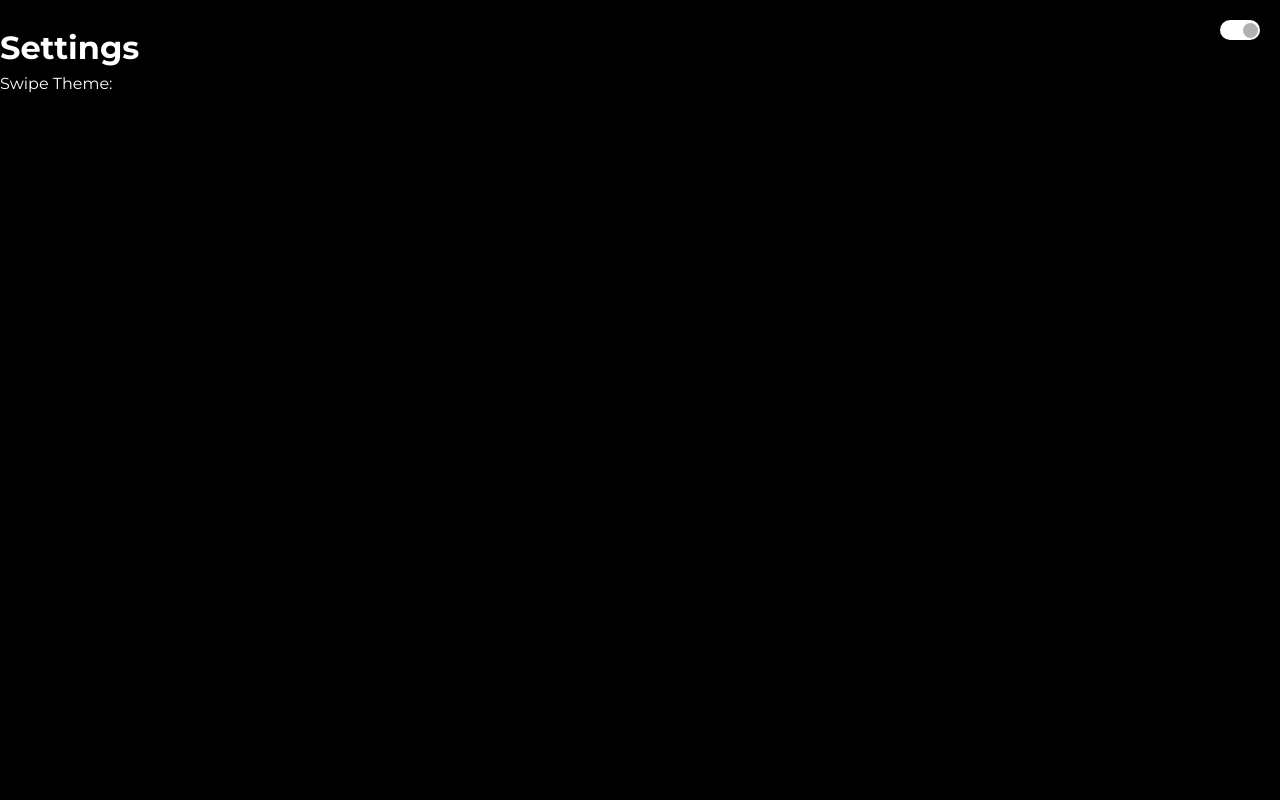
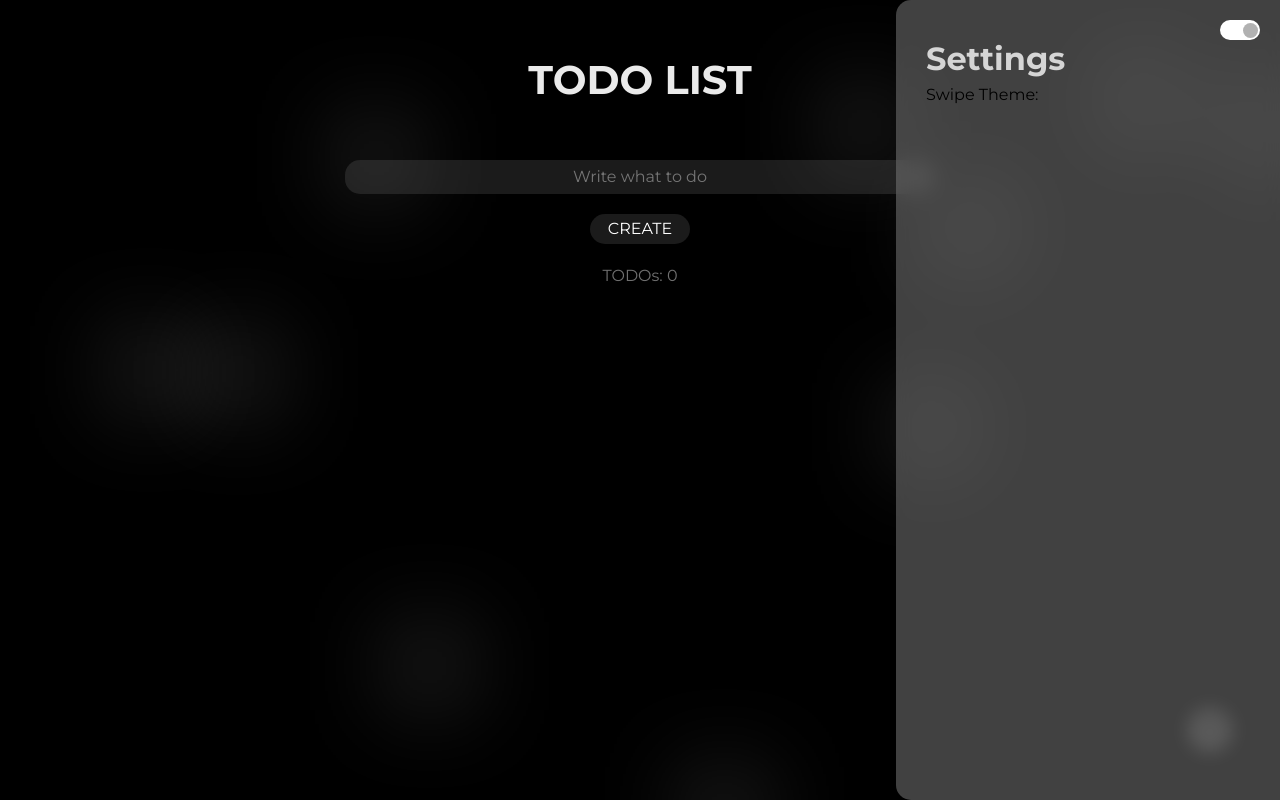
Before and after one commit to westbanana/ToDo-list, a React (Create React App) app: page / in a window 1280 px wide. Both pictures are taken after a click on the icon 1245 px from the left and 35 px from the top of the page. Built offline with nearby package versions, Linux system fonts and the light colour scheme.

Commit message:
change settings style

```diff
--- a/src/components/Settings/style.module.scss
+++ b/src/components/Settings/style.module.scss
@@ -1,3 +1,4 @@
+.mainBlock {
   .gear {
     position: absolute;
     z-index: 9999;
@@ -7,50 +8,71 @@
     top: 20px;
     cursor: pointer;
     transition: 0.5s;
+    path {
+      fill: rgba(100, 100, 100, 0.5);
+    }
     &:hover {
       transform: rotate(180deg);
+      path {
+        fill: rgb(213, 213, 213);
+      }
+    }
+  }
+  .openedSettings {
+    position: fixed;
+    top: 0;
+    right: 0;
+    height: 100vh;
+    z-index: 9999;
+    padding: 20px 30px;
+    backdrop-filter: blur(10px);
+    background-color: rgba(128, 128, 128, 0.51);
+    border-radius: 15px 0 0 15px;
+    animation: show 0.5s linear forwards;
+    h1 {
+      color: rgb(213, 213, 213);
+    }
+    .xmarkBlock {
+      display: flex;
+      align-items: center;
+      width: 100%;
+      animation: test 0.5s linear forwards;
+      animation-delay: 0.3s;
+      opacity: 0;
+      .xmark {
+        cursor: pointer;
+        path {
+          fill: rgb(100, 100, 100, 1);
+        }
+        &:hover {
+          path {
+            transition: 0.3s;
+            fill: rgba(225, 0, 0, 0.7);
+          }
+        }
+      }
+    }
+  }
+}
+@keyframes show {
+  from {
+    width: 0;
+  }
+  to {
+    width: 30%;
   }
 }
 
-.openedSettings {
-  color: white;
-  position: absolute;
-  z-index: 99999;
-  top: 0;
-  right: 0;
-  height: 100%;
-  background: black;
-  transition: 1s;
-  animation: showSettings 1s linear forwards;
+@keyframes test {
+  0% {
+    opacity: 0;
+    justify-content: flex-start;
   }
-
-.closedSetting {
-  color: white;
-  position: absolute;
-  z-index: 99999;
-  top: 0;
-  right: 0;
-  height: 100%;
-  background: red;
-}
-
-@keyframes showSettings {
-  0% {
-    width: 0;
-  }
-  60% {
-    width: 100%;
-  }
-  70% {
-    width: 93%;
-  }
-  80% {
-    width: 100%;
-  }
-  90% {
-    width: 97%;
+  50% {
+    justify-content: flex-end;
   }
   100% {
-    width: 100%;
+    opacity: 1;
+    justify-content: flex-end;
   }
 }
```
Lines whose indentation alone changed are shown as unchanged.
